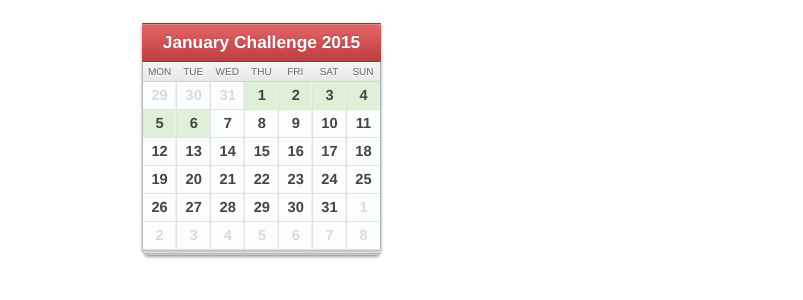
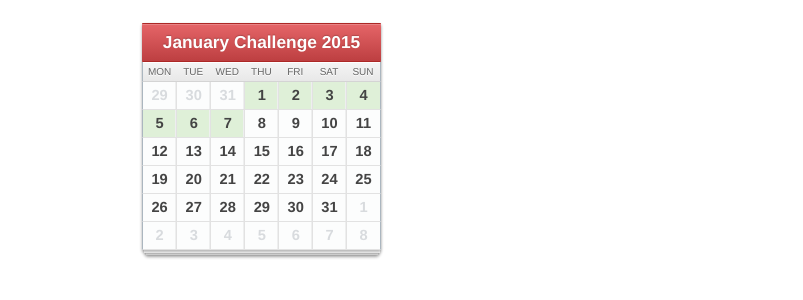
Before and after one commit to Andersos/andersos.net, a Jekyll site: the page built from _posts/2015-01-01-january-challenge-2015.md, in a window 1280 px wide. Shown: the part 465-765 px from the top of the page, without its empty margins (0-803 px from the left). Built offline with Jekyll 4.4.1, drawn with Linux system fonts in a browser that asks for light colours; nearby versions of some CDN libraries; Markdown is read by kramdown in place of the engine named in the settings; comment, search, counter and statistics services are not loaded.

Commit message:
class="success"

```diff
--- a/_posts/2015-01-01-january-challenge-2015.md
+++ b/_posts/2015-01-01-january-challenge-2015.md
@@ -49,7 +49,7 @@ I made a calendar so we can keep track of the progress. I also made a calendar f
     <tr>
       <td class="success">5</td>
       <td class="success">6</td>
-      <td>7</td>
+      <td class="success">7</td>
       <td>8</td>
       <td>9</td>
       <td>10</td>
```
